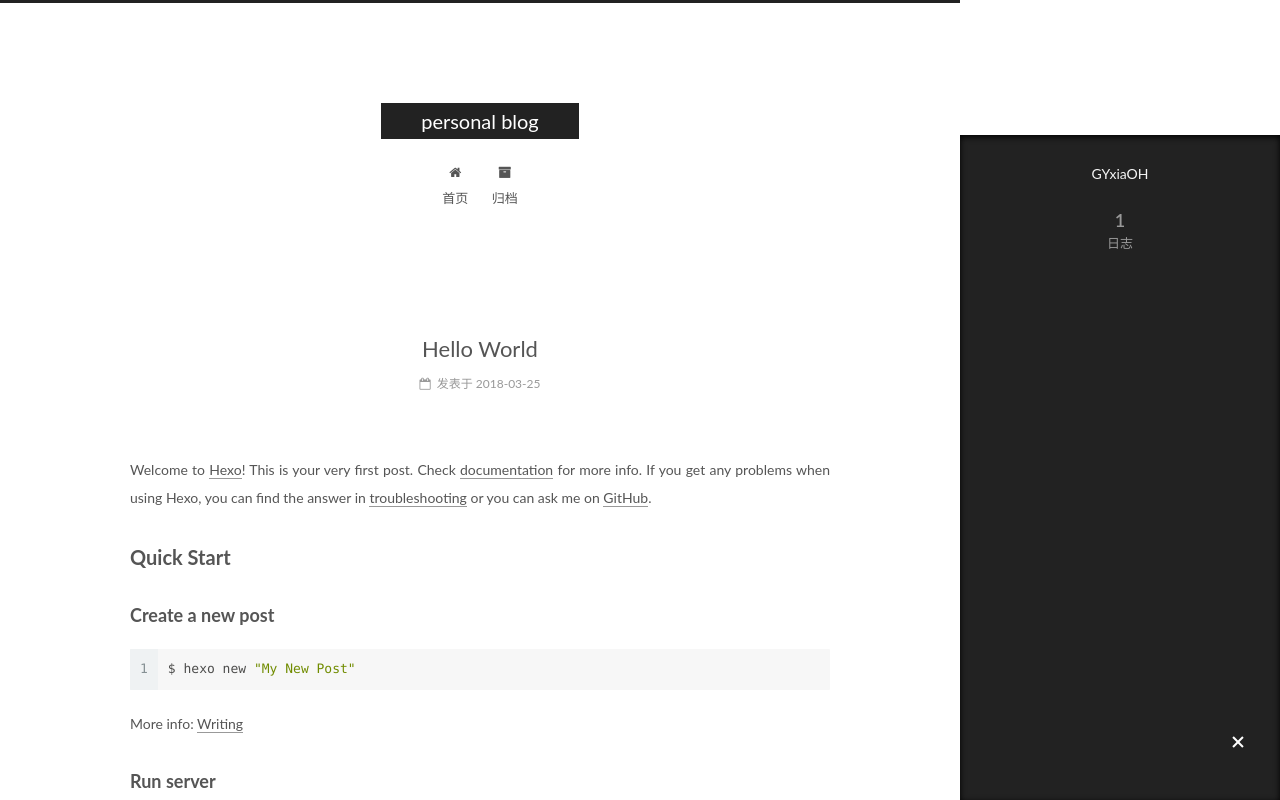
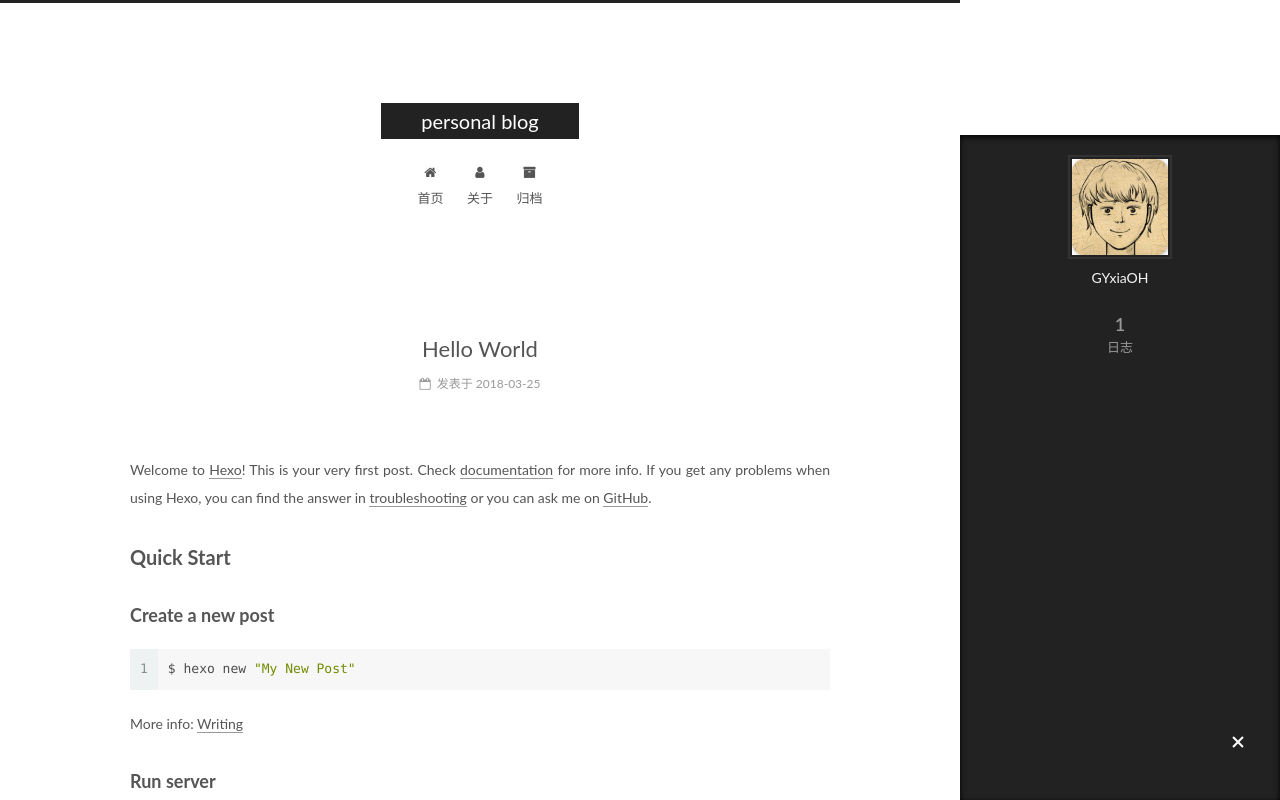
Before and after one commit to GYxiaOH/GYxiaOH.github.io, a plain HTML site: page index.html in a window 1280 px wide. Both pictures are taken after a click on the element 1238 px from the left and 743 px from the top of the page. Shown: the top 800 px of the page. Drawn offline with Linux system fonts and the light colour scheme; some packages are replaced by stand-ins of ours; a script that the page names is missing.

Commit message:
Site updated: 2018-03-25 14:59:32

```diff
--- a/index.html
+++ b/index.html
@@ -187,6 +187,16 @@
         </li>
 
 
+        <li class="menu-item menu-item-about">
+          <a href="/about/" rel="section">
+
+              <i class="menu-item-icon fa fa-fw fa-user"></i> <br />
+
+            关于
+          </a>
+        </li>
+
+
         <li class="menu-item menu-item-archives">
           <a href="/archives/" rel="section">
 
@@ -234,7 +244,7 @@
     <span hidden itemprop="author" itemscope itemtype="http://schema.org/Person">
       <meta itemprop="name" content="GYxiaOH">
       <meta itemprop="description" content="">
-      <meta itemprop="image" content="/images/avatar.gif">
+      <meta itemprop="image" content="/images/face.jpg">
     </span>
 
     <span hidden itemprop="publisher" itemscope itemtype="http://schema.org/Organization">
@@ -378,6 +388,10 @@
       <section class="site-overview-wrap sidebar-panel sidebar-panel-active">
         <div class="site-overview">
           <div class="site-author motion-element" itemprop="author" itemscope itemtype="http://schema.org/Person">
+
+              <img class="site-author-image" itemprop="image"
+                src="/images/face.jpg"
+                alt="GYxiaOH" />
 
               <p class="site-author-name" itemprop="name">GYxiaOH</p>
               <p class="site-description motion-element" itemprop="description"></p>
```
Also changed, not shown: 2018/03/25/hello-world/index.html (+15 -1 lines), archives/2018/03/index.html (+14 -0 lines), archives/2018/index.html (+14 -0 lines), archives/index.html (+14 -0 lines), images/123.jpg (added), images/face.jpg (added), images/face.png (deleted).
